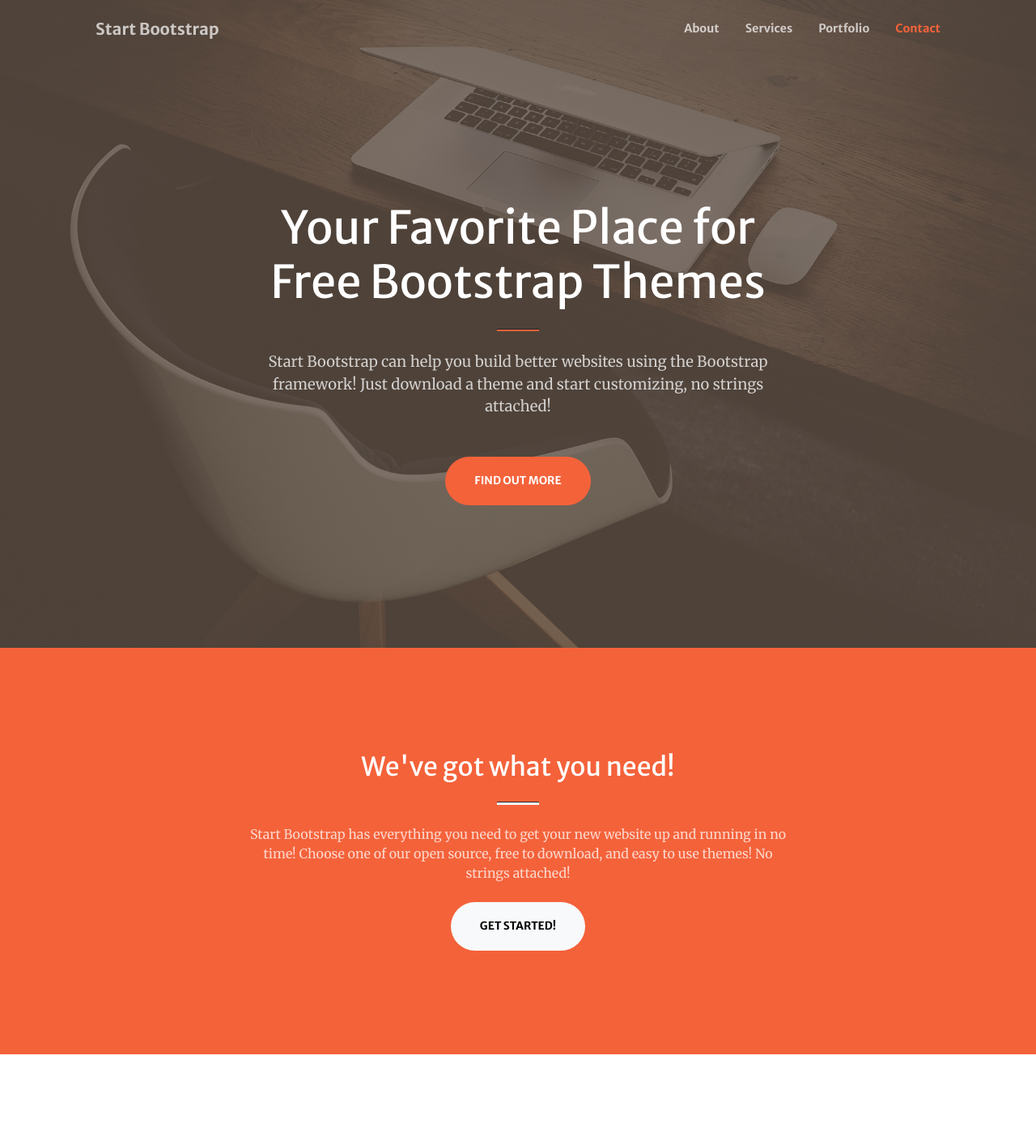
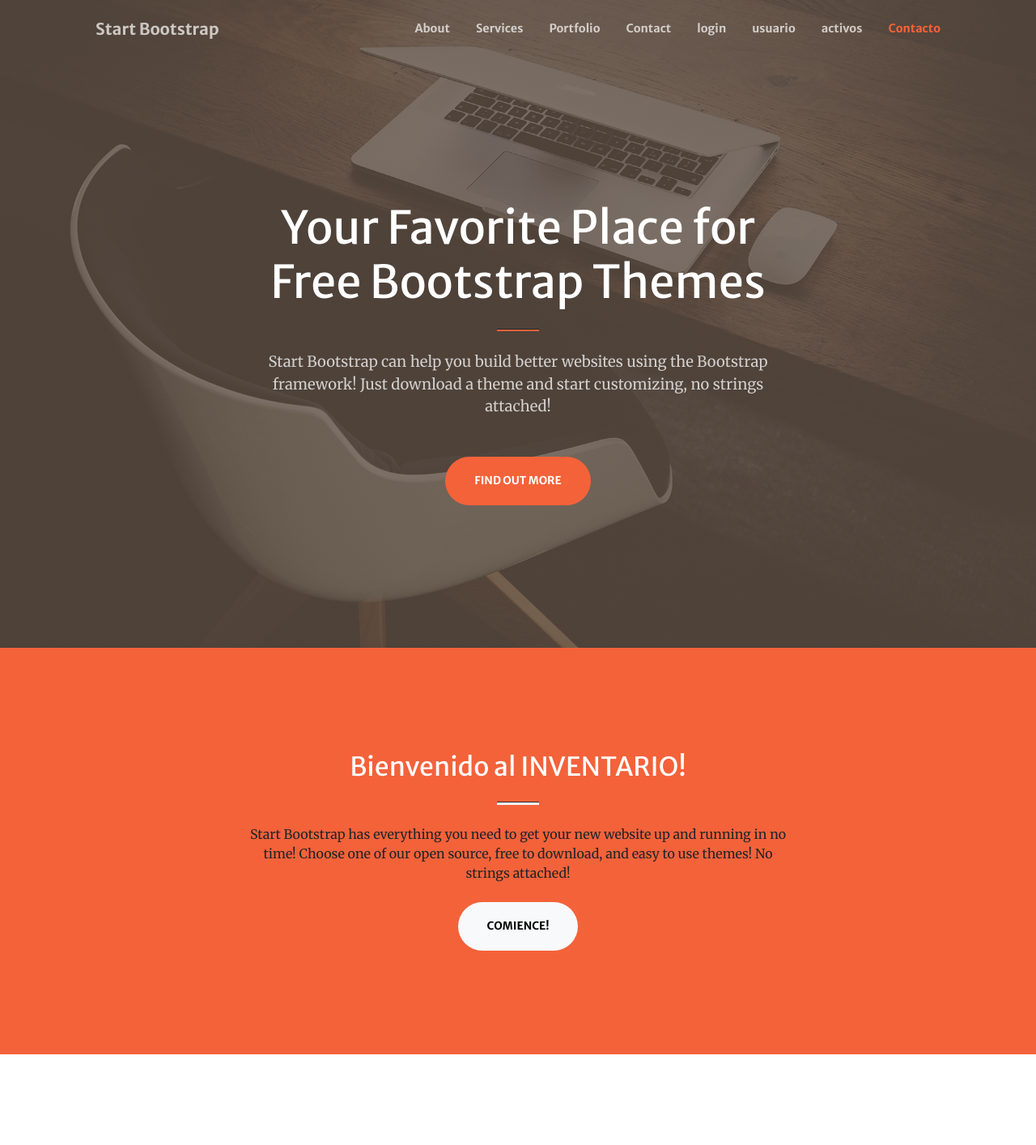
Before and after one commit to Adrielviola/Tercera-pre-entrega-Apellido, a Django app: page /aplicacion/template/ in a window 1280 px wide. Shown: the top 1414 px of the page at 81% size. Run offline with Django 4.2, Linux system fonts and the light colour scheme; some libraries are stand-ins or nearby versions.

Commit message:
Septimo Commit

```diff
--- a/aplicacion/templates/aplicacion/base.html
+++ b/aplicacion/templates/aplicacion/base.html
@@ -31,6 +31,10 @@
                         <li class="nav-item"><a class="nav-link" href="#services">Services</a></li>
                         <li class="nav-item"><a class="nav-link" href="#portfolio">Portfolio</a></li>
                         <li class="nav-item"><a class="nav-link" href="#contact">Contact</a></li>
+                        <li class="nav-item"><a class="nav-link" href="#contact">login</a></li>
+                        <li class="nav-item"><a class="nav-link" href="#contact">usuario</a></li>
+                        <li class="nav-item"><a class="nav-link" href="#contact">activos</a></li>
+                        <li class="nav-item"><a class="nav-link" href="#contact">Contacto</a></li>
                     </ul>
                 </div>
             </div>
@@ -55,10 +59,10 @@
             <div class="container px-4 px-lg-5">
                 <div class="row gx-4 gx-lg-5 justify-content-center">
                     <div class="col-lg-8 text-center">
-                        <h2 class="text-white mt-0">We've got what you need!</h2>
+                        <h2 class="text-white mt-0">Bienvenido al INVENTARIO!</h2>
                         <hr class="divider divider-light" />
-                        <p class="text-white-75 mb-4">Start Bootstrap has everything you need to get your new website up and running in no time! Choose one of our open source, free to download, and easy to use themes! No strings attached!</p>
-                        <a class="btn btn-light btn-xl" href="#services">Get Started!</a>
+                        <p class="text-black-75 mb-4">Start Bootstrap has everything you need to get your new website up and running in no time! Choose one of our open source, free to download, and easy to use themes! No strings attached!</p>
+                        <a class="btn btn-light btn-xl" href="#services">comience!</a>
                     </div>
                 </div>
             </div>
@@ -105,7 +109,7 @@
             <div class="container-fluid p-0">
                 <div class="row g-0">
                     <div class="col-lg-4 col-sm-6">
-                        <a class="portfolio-box" href="assets/img/portfolio/fullsize/1.jpg" title="Project Name">
+                        <a class="portfolio-box" href='{% static "aplicacion/assets/img/portfolio/fullsize/1.jpg"%}' title="Project Name">
                             <img class="img-fluid" src="assets/img/portfolio/thumbnails/1.jpg" alt="..." />
                             <div class="portfolio-box-caption">
                                 <div class="project-category text-white-50">Category</div>
@@ -114,7 +118,7 @@
                         </a>
                     </div>
                     <div class="col-lg-4 col-sm-6">
-                        <a class="portfolio-box" href="assets/img/portfolio/fullsize/2.jpg" title="Project Name">
+                        <a class="portfolio-box" href='{% static "aplicacion/assets/img/portfolio/fullsize/2.jpg"%}' title="Project Name">
                             <img class="img-fluid" src="assets/img/portfolio/thumbnails/2.jpg" alt="..." />
                             <div class="portfolio-box-caption">
                                 <div class="project-category text-white-50">Category</div>
@@ -123,7 +127,7 @@
                         </a>
                     </div>
                     <div class="col-lg-4 col-sm-6">
-                        <a class="portfolio-box" href="assets/img/portfolio/fullsize/3.jpg" title="Project Name">
+                        <a class="portfolio-box" href='{% static "aplicacion/assets/img/portfolio/fullsize/3.jpg"%}' title="Project Name">
                             <img class="img-fluid" src="assets/img/portfolio/thumbnails/3.jpg" alt="..." />
                             <div class="portfolio-box-caption">
                                 <div class="project-category text-white-50">Category</div>
@@ -132,7 +136,7 @@
                         </a>
                     </div>
                     <div class="col-lg-4 col-sm-6">
-                        <a class="portfolio-box" href="assets/img/portfolio/fullsize/4.jpg" title="Project Name">
+                        <a class="portfolio-box" href='{% static "aplicacion/assets/img/portfolio/fullsize/4.jpg"%}' title="Project Name">
                             <img class="img-fluid" src="assets/img/portfolio/thumbnails/4.jpg" alt="..." />
                             <div class="portfolio-box-caption">
                                 <div class="project-category text-white-50">Category</div>
@@ -141,7 +145,7 @@
                         </a>
                     </div>
                     <div class="col-lg-4 col-sm-6">
-                        <a class="portfolio-box" href="assets/img/portfolio/fullsize/5.jpg" title="Project Name">
+                        <a class="portfolio-box" href='{% static "aplicacion/assets/img/portfolio/fullsize/5.jpg"%}'title="Project Name">
                             <img class="img-fluid" src="assets/img/portfolio/thumbnails/5.jpg" alt="..." />
                             <div class="portfolio-box-caption">
                                 <div class="project-category text-white-50">Category</div>
@@ -150,7 +154,7 @@
                         </a>
                     </div>
                     <div class="col-lg-4 col-sm-6">
-                        <a class="portfolio-box" href="assets/img/portfolio/fullsize/6.jpg" title="Project Name">
+                        <a class="portfolio-box" href='{% static "aplicacion/assets/img/portfolio/fullsize/6.jpg"%}' title="Project Name">
                             <img class="img-fluid" src="assets/img/portfolio/thumbnails/6.jpg" alt="..." />
                             <div class="portfolio-box-caption p-3">
                                 <div class="project-category text-white-50">Category</div>
```
